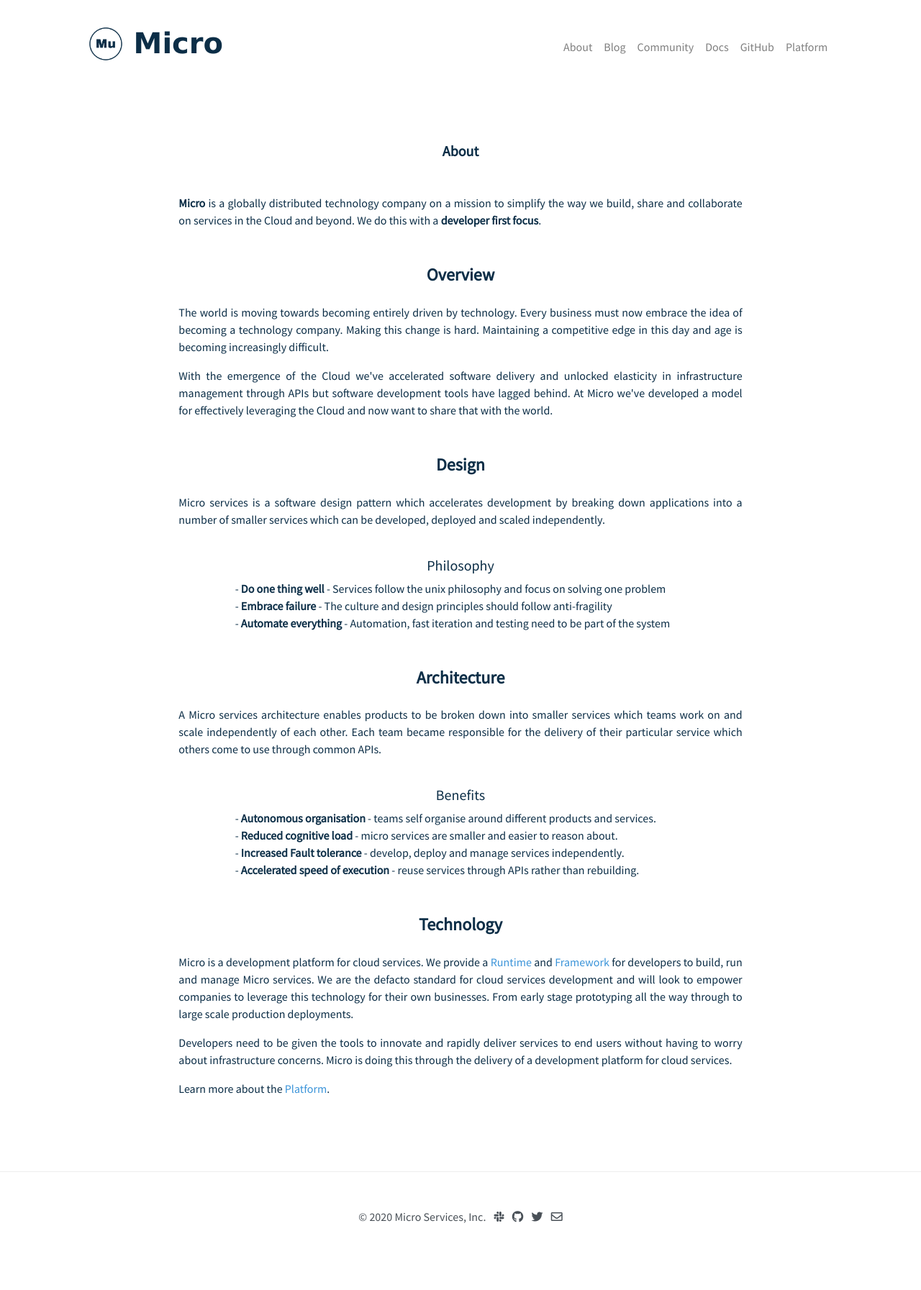
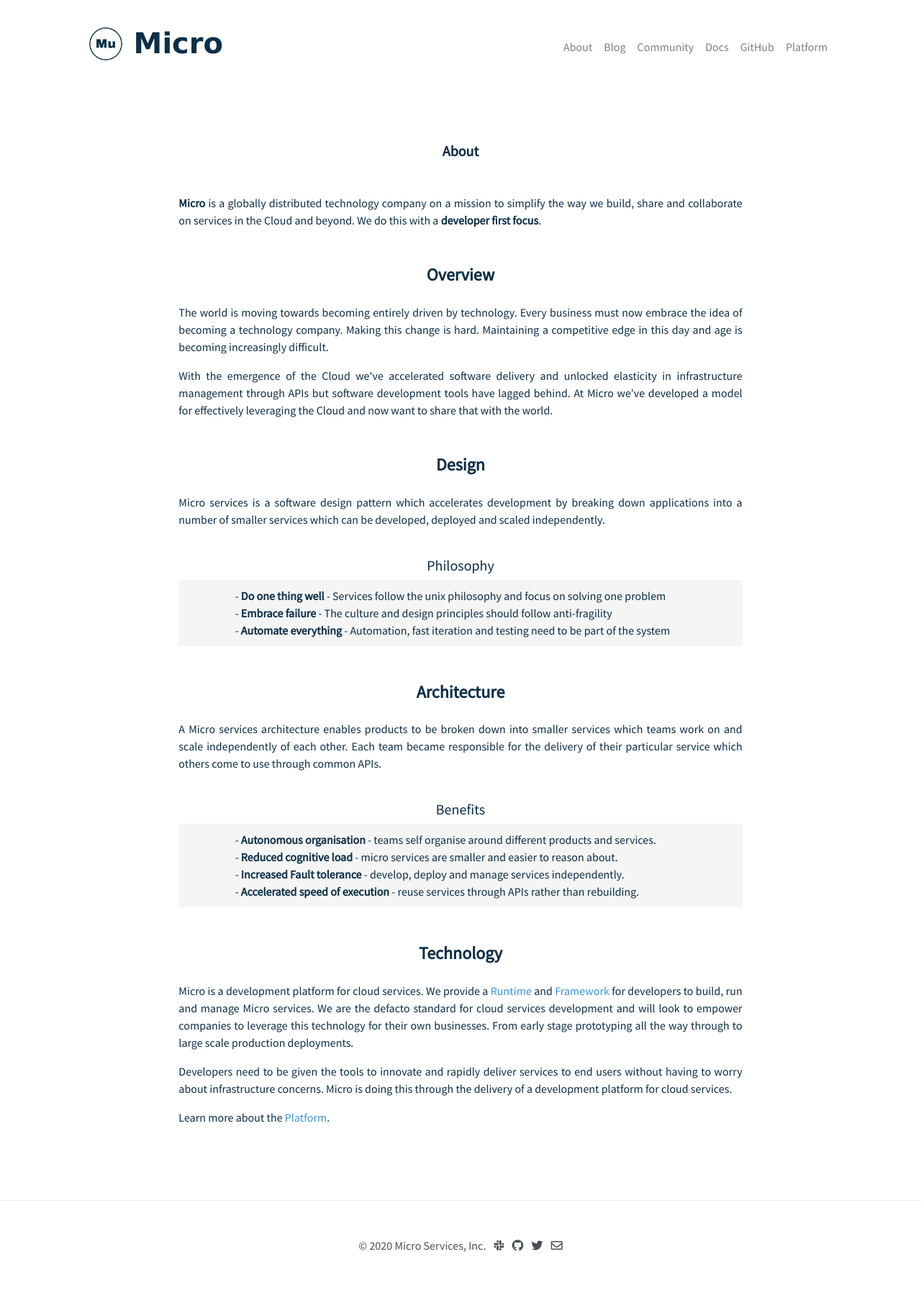
Before and after one commit to micro-community/go-micro-v2-doc, a Jekyll site: the page about/index.html, which Jekyll copies as it is, in a window 1280 px wide. Shown: the whole page at 72% size. Built offline with Jekyll 4.4.1, drawn with Linux system fonts in a browser that asks for light colours; nearby versions of some CDN libraries; before the commit the page ends 1753 px from its top, so only the background shows below that.

Commit message:
update about

```diff
--- a/about/index.html
+++ b/about/index.html
@@ -23,6 +23,11 @@
 	    h4 {
 	    text-align: center;
 	    margin: 50px 0 25px 0;
+	    }
+	    .quote {
+		padding: 10px 10% 10px 10%;
+		background-color: #f5f5f5;
+		list-style: none;
 	    }
         </style>
     </head>
@@ -83,7 +88,7 @@
 			deployed and scaled independently.</p>
 			<br>
 			<h5><center>Philosophy</center></h5>
-			<ul style="list-style: none; padding: 0 10% 0 10%;">
+			<ul class="quote">
 			<li>- <b>Do one thing well</b> - Services follow the unix philosophy and focus on solving one problem</li>
 			<li>- <b>Embrace failure</b> - The culture and design principles should follow anti-fragility</li>
 			<li>- <b>Automate everything</b> - Automation, fast iteration and testing need to be part of the system</li>
@@ -97,7 +102,7 @@
 
 			<br>
 			<h5><center>Benefits</center></h5>
-			<ul style="list-style: none; padding: 0 10% 0 10%;">
+			<ul class="quote">
 			<li>- <b>Autonomous organisation</b> - teams self organise around different products and services.</li>
 
 			<li>- <b>Reduced cognitive load</b> - micro services are smaller and easier to reason about.
```
